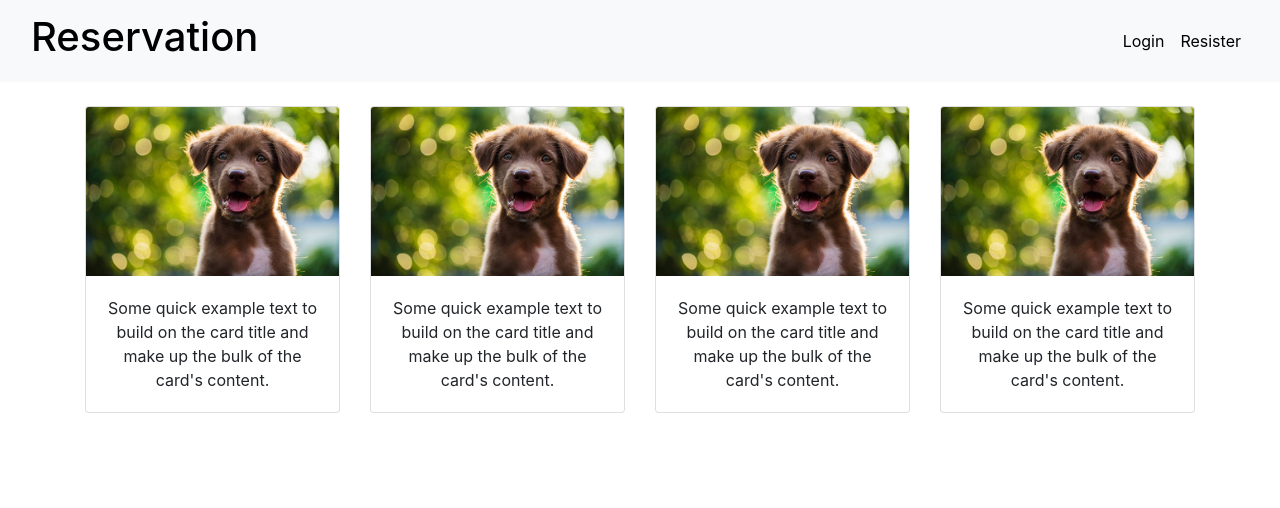
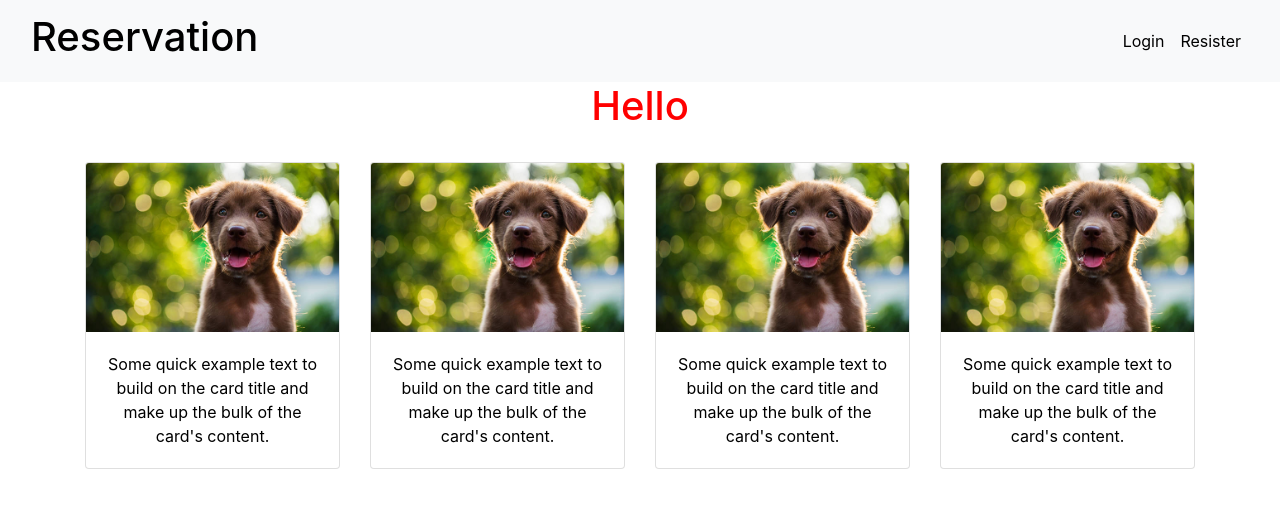
Before and after one commit to Chimoha31/Code_Camp_A, an Angular app in the folder 03reservation_app/: page / in a window 1280 px wide. Shown: the top 508 px of the page. Built offline with nearby package versions, Linux system fonts and the light colour scheme.

Commit message:
Created product module

```diff
--- a/03reservation_app/src/app/app-routing.module.ts
+++ b/03reservation_app/src/app/app-routing.module.ts
@@ -1,10 +1,11 @@
 import { NgModule } from '@angular/core';
 import { RouterModule, Routes } from '@angular/router';
+import { ProductDetailComponent } from './product-detail/product-detail.component';
 import { ProductListComponent } from './product-list/product-list.component';
 
 const routes: Routes = [
   {path: '', component: ProductListComponent},
-  // {path: , component: }
+  {path: 'detail', component: ProductDetailComponent}
 ];
 
 @NgModule({
--- a/03reservation_app/src/app/app.module.ts
+++ b/03reservation_app/src/app/app.module.ts
@@ -6,13 +6,15 @@ import { AppComponent } from './app.component';
 import { NavbarComponent } from './navbar/navbar.component';
 import { ProductListComponent } from './product-list/product-list.component';
 import { ProductDetailComponent } from './product-detail/product-detail.component';
+import { ProductComponent } from './product/product.component';
 
 @NgModule({
   declarations: [
     AppComponent,
     NavbarComponent,
     ProductListComponent,
-    ProductDetailComponent
+    ProductDetailComponent,
+    ProductComponent
   ],
   imports: [
     BrowserModule,
--- a/03reservation_app/src/app/navbar/navbar.component.ts
+++ b/03reservation_app/src/app/navbar/navbar.component.ts
@@ -1,10 +1,11 @@
-import { Component } from '@angular/core';
+import { Component, OnInit } from '@angular/core';
 
 @Component({
   selector: 'app-navbar',
   templateUrl: './navbar.component.html',
   styleUrls: ['./navbar.component.scss']
 })
-export class NavbarComponent {
-
+export class NavbarComponent implements OnInit{
+  constructor() {}
+  ngOnInit(): void {}
 }
--- a/03reservation_app/src/app/product-detail/product-detail.component.ts
+++ b/03reservation_app/src/app/product-detail/product-detail.component.ts
@@ -1,10 +1,11 @@
-import { Component } from '@angular/core';
+import { Component, OnInit } from '@angular/core';
 
 @Component({
   selector: 'app-product-detail',
   templateUrl: './product-detail.component.html',
   styleUrls: ['./product-detail.component.scss']
 })
-export class ProductDetailComponent {
-
+export class ProductDetailComponent implements OnInit{
+  constructor() {}
+  ngOnInit(): void {}
 }
--- a/03reservation_app/src/app/product-list/product-list.component.html
+++ b/03reservation_app/src/app/product-list/product-list.component.html
@@ -1,7 +1,9 @@
 <div class="container text-center">
+  <h1>Hello</h1>
   <br />
   <div class="row">
-    <div class="col">
+    <div class="col" *ngFor="let product of products">
+      <a routerLink="/detail">
         <div class="card">
           <img src="./assets/img/puppy.jpg" class="card-img-top" alt="..." />
           <div class="card-body">
@@ -11,39 +13,7 @@
             </p>
           </div>
         </div>
-    </div>
-    <div class="col">
-      <div class="card">
-        <img src="./assets/img/puppy.jpg" class="card-img-top" alt="..." />
-        <div class="card-body">
-          <p class="card-text">
-            Some quick example text to build on the card title and make up the
-            bulk of the card's content.
-          </p>
+      </a>
     </div>
   </div>
 </div>
-    <div class="col">
-      <div class="card">
-        <img src="./assets/img/puppy.jpg" class="card-img-top" alt="..." />
-        <div class="card-body">
-          <p class="card-text">
-            Some quick example text to build on the card title and make up the
-            bulk of the card's content.
-          </p>
-        </div>
-      </div>
-    </div>
-    <div class="col">
-      <div class="card">
-        <img src="./assets/img/puppy.jpg" class="card-img-top" alt="..." />
-        <div class="card-body">
-          <p class="card-text">
-            Some quick example text to build on the card title and make up the
-            bulk of the card's content.
-          </p>
-        </div>
-      </div>
-    </div>
-  </div>
-</div>
--- a/03reservation_app/src/app/product-list/product-list.component.scss
+++ b/03reservation_app/src/app/product-list/product-list.component.scss
@@ -0,0 +1,3 @@
+h1 {
+  color: red;
+}
--- a/03reservation_app/src/app/product-list/product-list.component.ts
+++ b/03reservation_app/src/app/product-list/product-list.component.ts
@@ -6,6 +6,8 @@ import { Component, OnInit } from '@angular/core';
   styleUrls: ['./product-list.component.scss'],
 })
 export class ProductListComponent implements OnInit {
+  products: any = [1, 2, 3, 4];
+
   constructor() {}
   ngOnInit(): void {}
 }
--- /dev/null
+++ b/03reservation_app/src/app/product/product.component.html
@@ -0,0 +1 @@
+<p>product works!</p>
```
Also changed, not shown: 03reservation_app/src/app/product/product.component.ts (added, +10 -0 lines), 03reservation_app/src/app/product/product.component.scss (added), 1 other file (tests, documents, lock files or other folders). Lines whose indentation alone changed are shown as unchanged.
